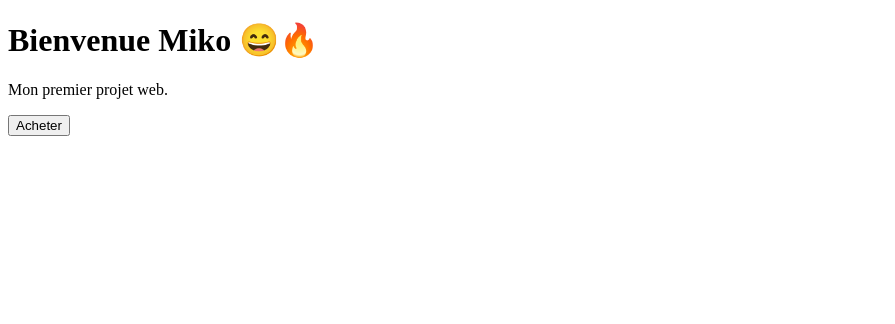
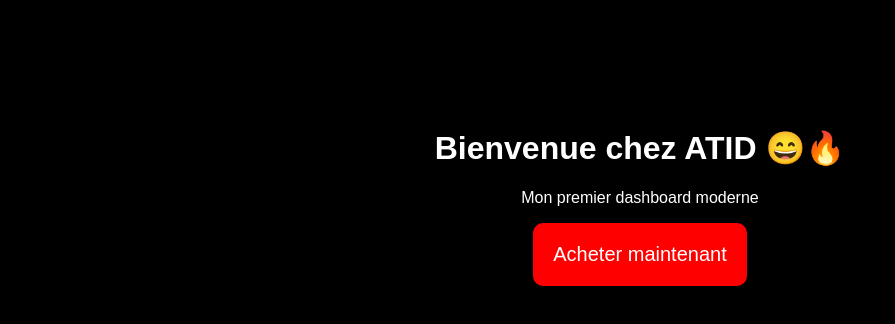
Before and after one commit to lennychelli2-lgtm/lencheche, a plain HTML site: page index.html in a window 1280 px wide. Shown: the whole page, without its empty margins (0-895 px from the left). Drawn offline with Linux system fonts and the light colour scheme.

Commit message:
Update index.html

```diff
--- a/index.html
+++ b/index.html
@@ -1,16 +1,41 @@
 <!DOCTYPE html>
 <html>
+
 <head>
   <title>ATID Dashboard</title>
+
+  <style>
+
+    body{
+      background-color:black;
+      color:white;
+      font-family:Arial;
+      text-align:center;
+      padding-top:100px;
+    }
+
+    button{
+      background-color:red;
+      color:white;
+      border:none;
+      padding:20px;
+      border-radius:10px;
+      font-size:20px;
+      cursor:pointer;
+    }
+
+  </style>
+
 </head>
 
 <body>
 
-<h1>Bienvenue Miko 😄🔥</h1>
+<h1>Bienvenue chez ATID 😄🔥</h1>
 
-<p>Mon premier projet web.</p>
+<p>Mon premier dashboard moderne</p>
 
-<button>Acheter</button>
+<button>Acheter maintenant</button>
 
 </body>
+
 </html>
```
